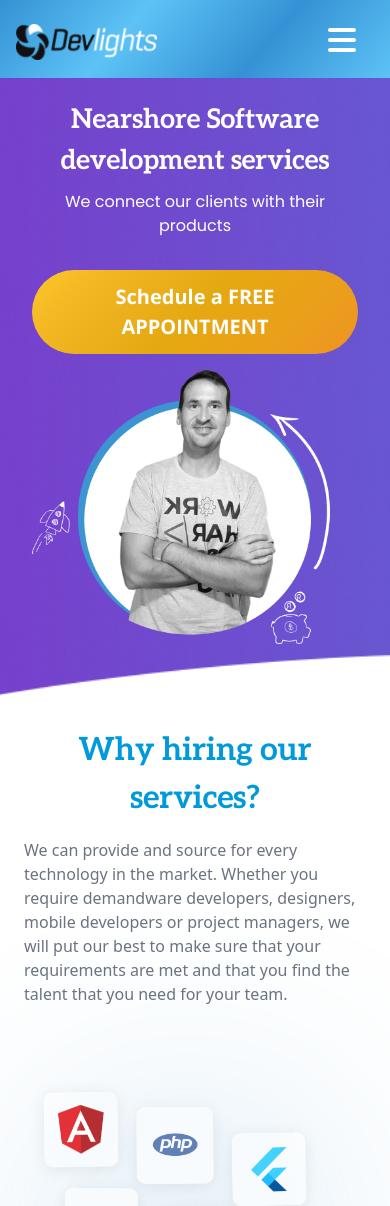
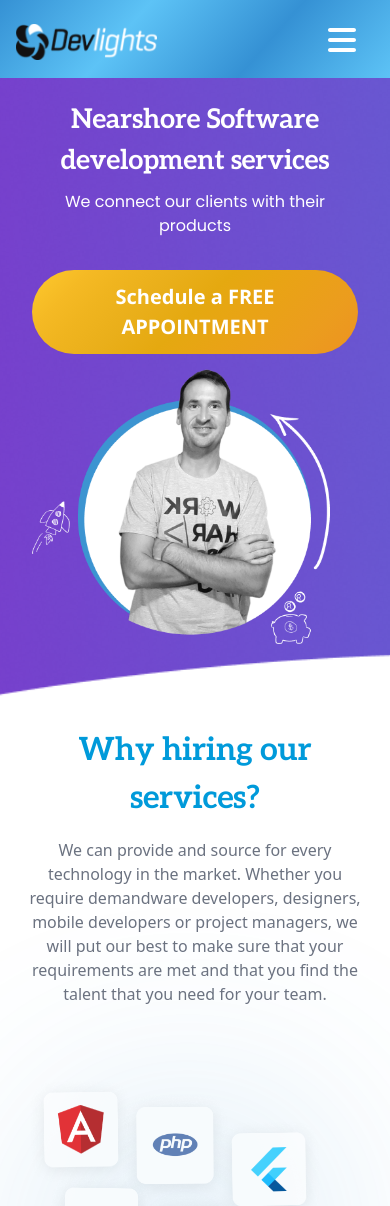
Before and after one commit to ignacioLiotti/test-1441654, a Next.js app: page /nearshore-software-development in a window 390 px wide. Shown: the top 1206 px of the page. Built offline with nearby package versions, Linux system fonts and the light colour scheme.

Commit message:
Nearshore landingpage mobile updated

```diff
--- a/pages/nearshore-software-development.js
+++ b/pages/nearshore-software-development.js
@@ -35,7 +35,7 @@ function NearshoreSoftwareDevelopment() {
         <link rel="icon" href="/favicon.ico" />
       </Head>
       {/* hero section */}
-      <section className="w-full h-[750px] flex items-center justify-center bg-nearshore-landing-hero bg-working-cover md:bg-working-contain bg-center bg bg-no-repeat md:h-[900px] md:-mt-24  md:pt-40 md:pb-32 ">
+      <section className="w-full h-[750px] flex items-center justify-center bg-nearshore-landing-hero bg-working-cover md:bg-working-contain bg-center bg-no-repeat md:h-[900px] md:-mt-24  md:pt-40 md:pb-32 ">
         <div className="w-full p-8 md:w-[70rem] md:p-0 flex flex-col md:flex-row">
           <div
             className="flex flex-col justify-center items-center md:items-start md:w-[30rem]  "
@@ -110,7 +110,7 @@ function NearshoreSoftwareDevelopment() {
       <section className="w-full flex flex-col-reverse justify-center items-center p-6 -mt-12 md:items-start md:flex-row md:w-[75rem] md:mt-28 md:mb-10 md:p-0">
         <div
           className="grid grid-cols-3 grid-rows-2 relative mt-8 md:w-[40rem] md:mt-0"
-          data-aos="fade-left"
+          data-aos="fade-right"
           data-aos-duration={1000}
           data-aos-delay="100"
           data-aos-once
@@ -160,7 +160,7 @@ function NearshoreSoftwareDevelopment() {
           <h2 className="font-aleo text-light-blue font-semibold text-center text-[2rem] md:text-[2.5rem] md:text-left md:leading-[1.4] md:tracking-normal md:mt-10 md:mb-8 ">
             {translation.why_hirinus_section.title}
           </h2>
-          <p className="text-left mt-4 mb-8 md:text-[1.1rem] text-gray-500 md:leading-[2] md:mb-10 md:mt-2 md:pr-8 ">
+          <p className="text-center md:text-left mt-4 mb-8 md:text-[1.1rem] text-gray-500 md:leading-[2] md:mb-10 md:mt-2 md:pr-8 ">
             {translation.why_hirinus_section.paragraph}
           </p>
         </div>
@@ -415,7 +415,7 @@ function NearshoreSoftwareDevelopment() {
         <div className="flex md:w-[70rem] items-center justify-center">
           <div
             className="w-[23rem] md:w-[55rem] p-6"
-            data-aos="fade-left"
+            data-aos="fade-right"
             data-aos-duration={1000}
             data-aos-delay="100"
             data-aos-once
```
